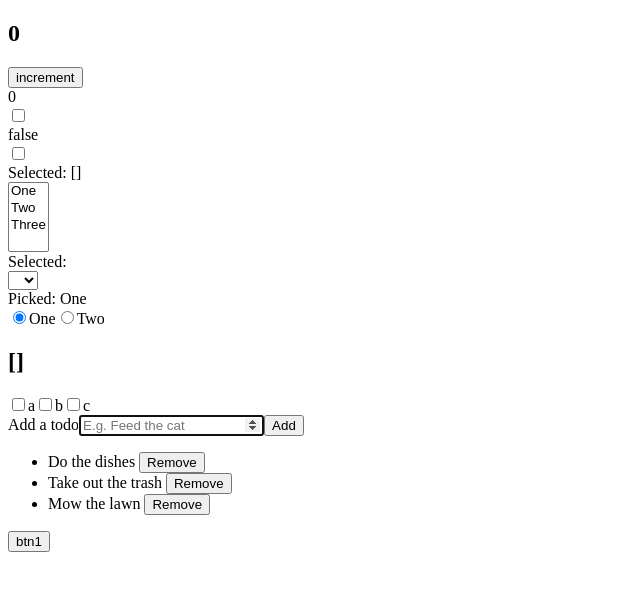
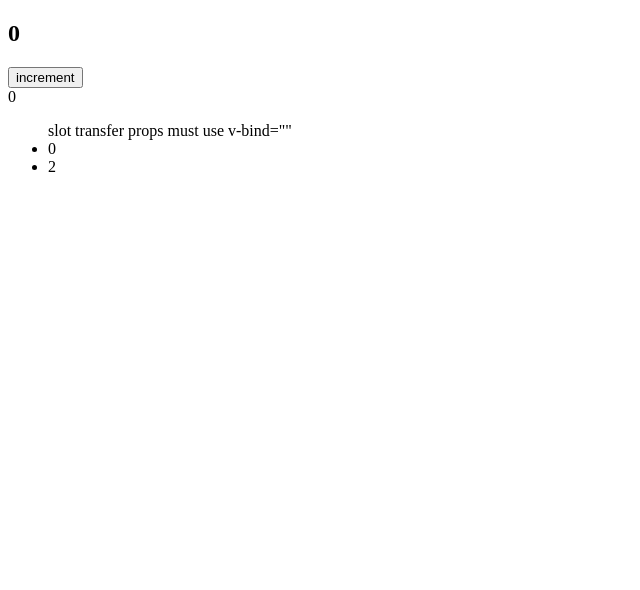
Before and after one commit to frankRenlf/vite_projects, a Vue app in the folder vue-demo/: page / in a window 1280 px wide. Shown: the top 590 px of the page, without its empty margins (0-640 px from the left). Built offline with nearby package versions, Linux system fonts and the light colour scheme.

Commit message:
Update App.vue

```diff
--- a/vue-demo/src/App.vue
+++ b/vue-demo/src/App.vue
@@ -1,12 +1,14 @@
 <script setup lang="ts">
 import { useCounterStore } from "@/stores/counter";
 import PiniaTest from "@/components/PiniaTest.vue";
-import App_input_form from "@/App_input_form.vue";
+import SlotCom from "@/components/SlotCom.vue";
 const uc = useCounterStore();
 </script>
 
 <template>
   <pinia-test></pinia-test>
   <div>{{ uc.count }}</div>
-  <app_input_form></app_input_form>
+  <SlotCom>
+    <template #item="item1"> {{ item1.id }}  </template>
+  </SlotCom>
 </template>
```
